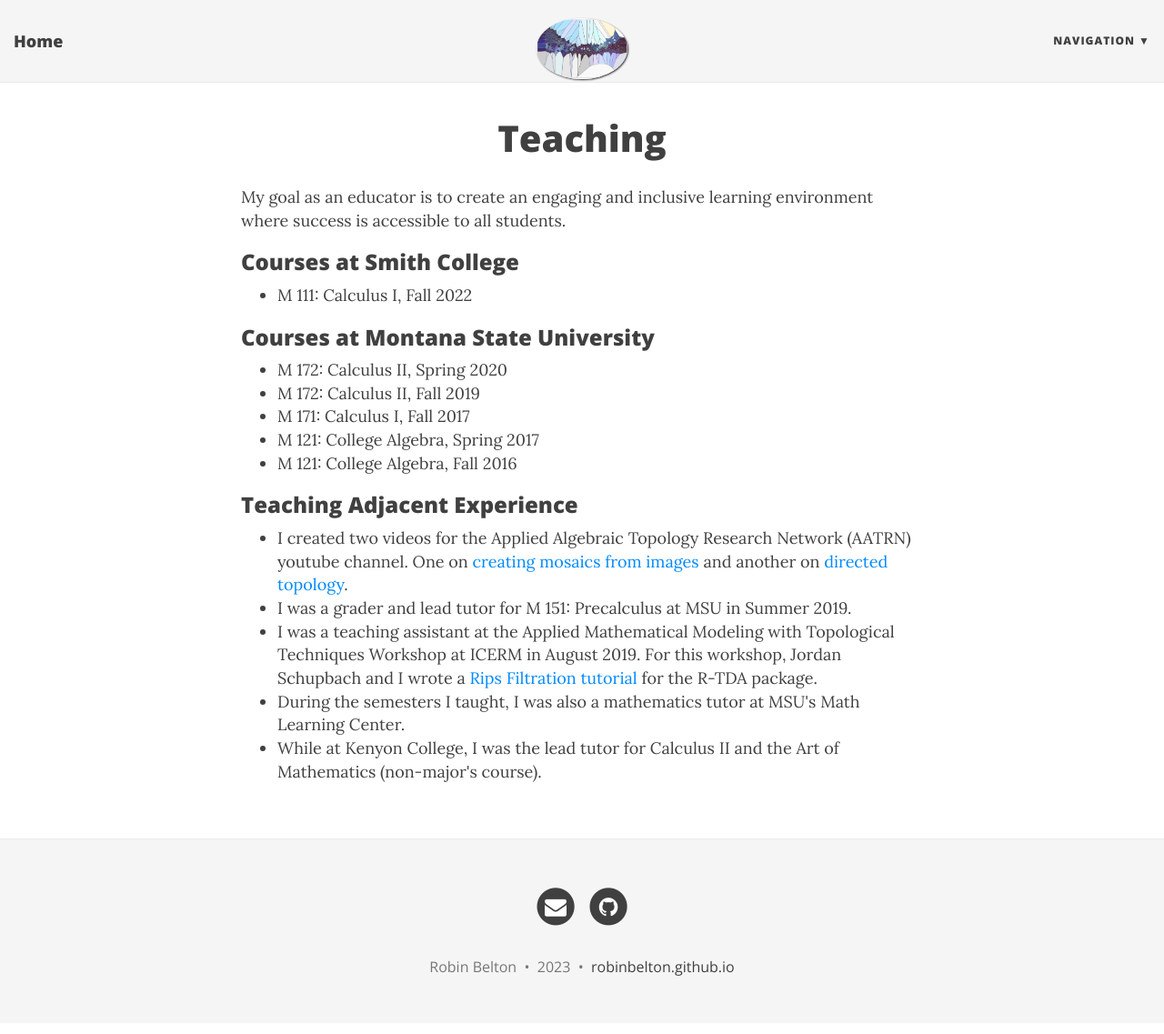
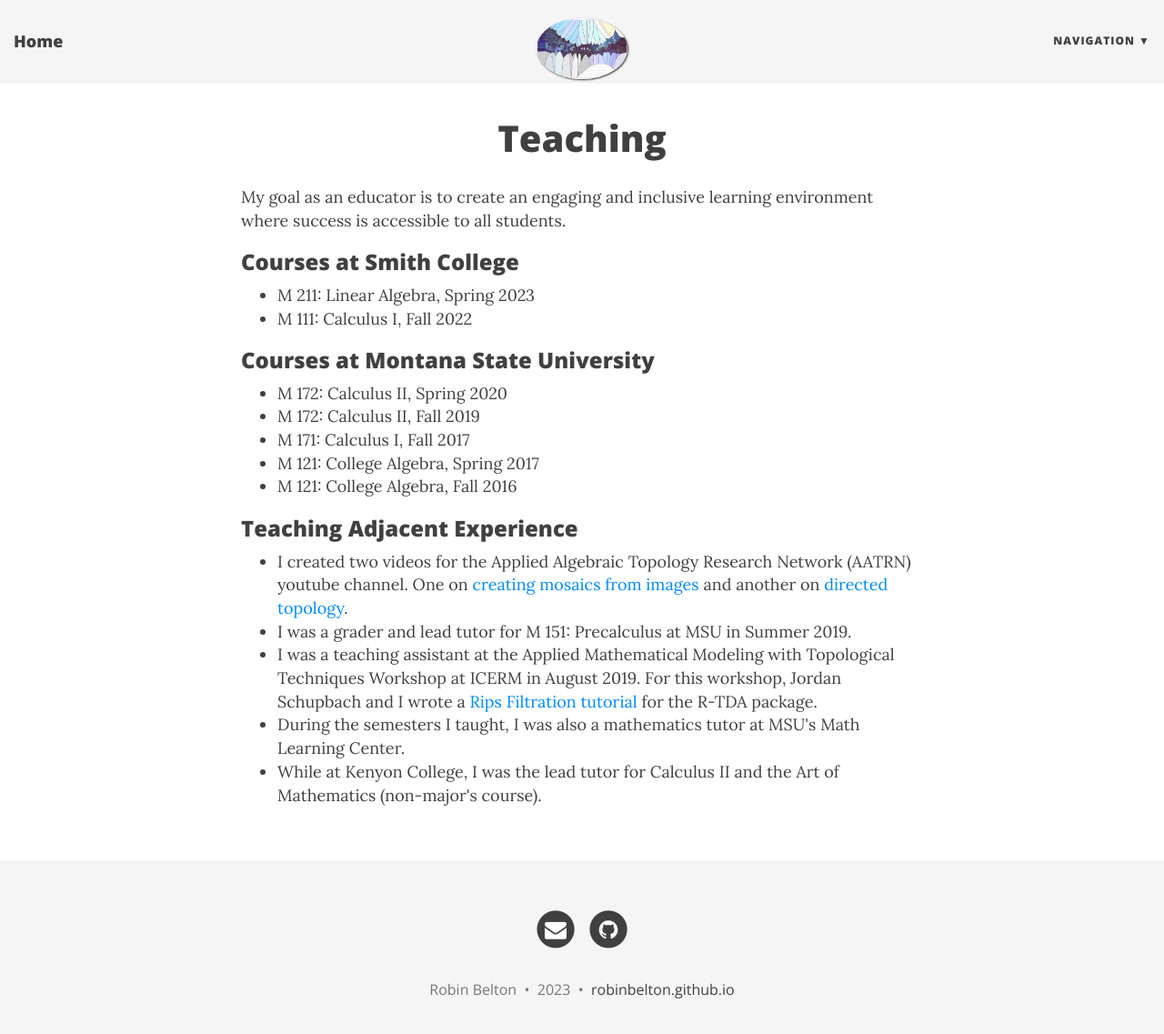
Before and after one commit to robinbelton/robinbelton.github.io, a Jekyll site: the page built from teaching.html, in a window 1280 px wide and 1150 px high. Shown: the top 1137 px of the window at 91% size. Built offline with Jekyll 4.4.1, drawn with Linux system fonts in a browser that asks for light colours; nearby versions of some CDN libraries.

Commit message:
Edit teaching page

```diff
--- a/teaching.html
+++ b/teaching.html
@@ -9,6 +9,7 @@ My goal as an educator is to create an engaging and inclusive learning environme
 
 <h3>Courses at Smith College</h3>
 <ul>
+<li>M 211: Linear Algebra, Spring 2023</li>
 <li>M 111: Calculus I, Fall 2022</li>
 </ul>
 
```
